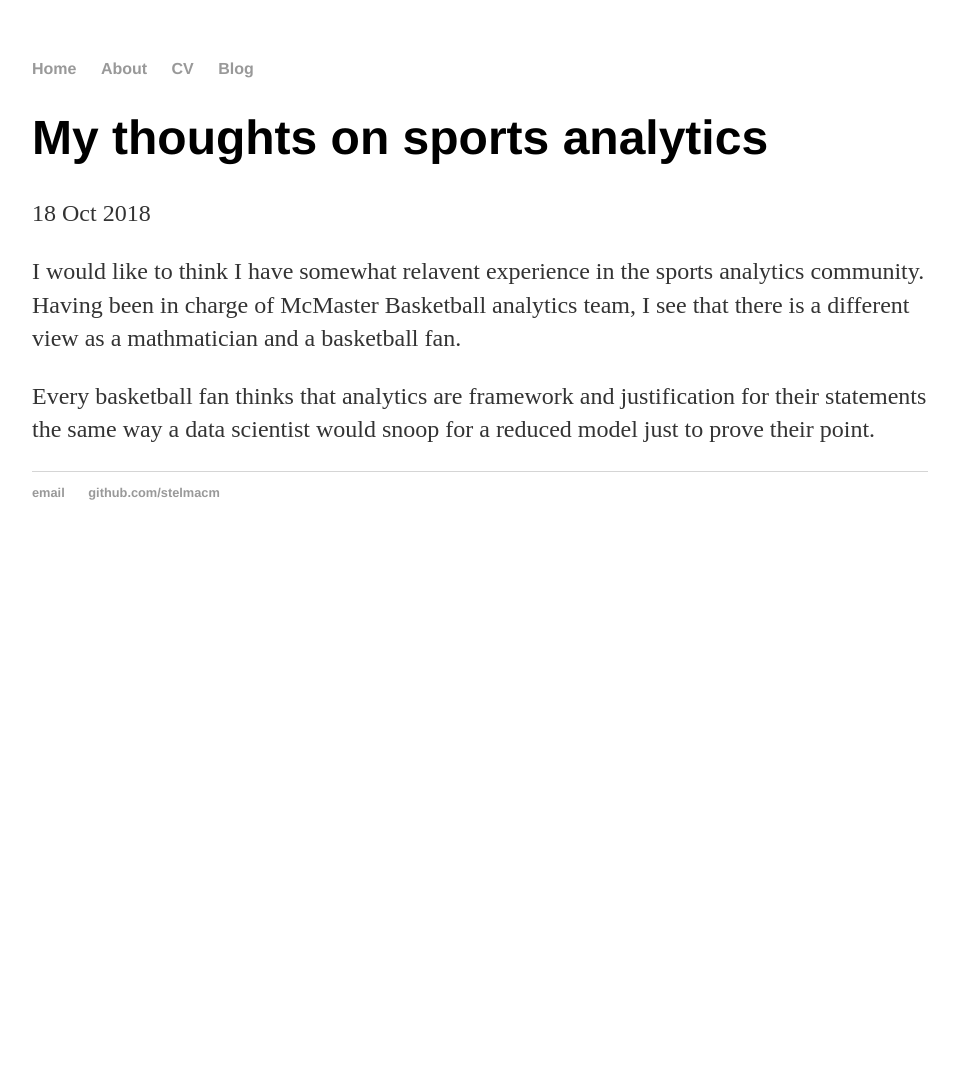
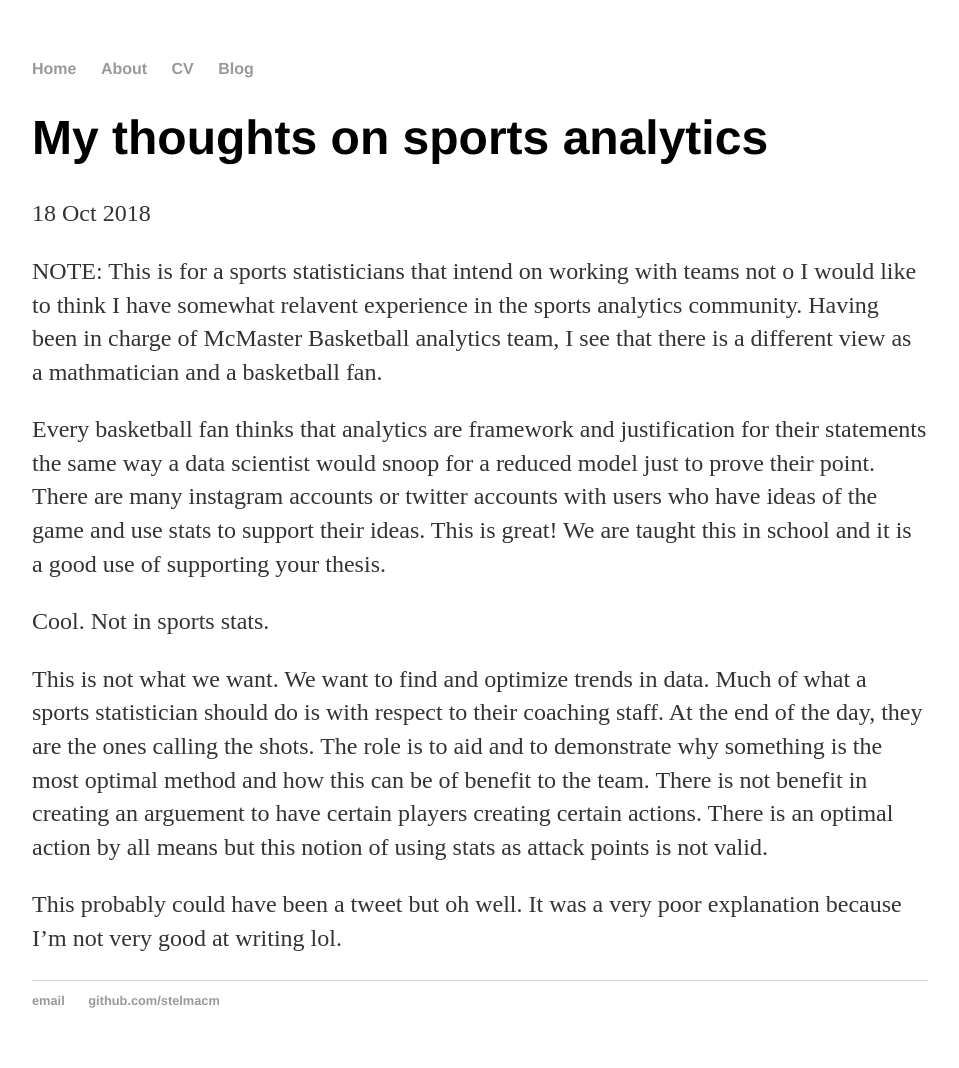
Before and after one commit to stelmacm/stelmacm.github.io, a Jekyll site: the page built from _posts/2019-10-18-new-post-site.md, in a window 1280 px wide. Shown: the whole page, without its empty margins (160-1119 px from the left). Built offline with Jekyll 4.4.1, drawn with Linux system fonts in a browser that asks for light colours; before the commit the page ends 900 px from its top, so only the background shows below that.

Commit message:
Update 2019-10-18-new-post-site.md

```diff
--- a/_posts/2019-10-18-new-post-site.md
+++ b/_posts/2019-10-18-new-post-site.md
@@ -3,7 +3,15 @@ layout: post
 title: "My thoughts on sports analytics"
 date: 2018-10-18
 ---
-
+NOTE: This is for a sports statisticians that intend on working with teams not o
 I would like to think I have somewhat relavent experience in the sports analytics community. Having been in charge of McMaster Basketball analytics team, I see that there is a different view as a mathmatician and a basketball fan.
 
 Every basketball fan thinks that analytics are framework and justification for their statements the same way a data scientist would snoop for a reduced model just to prove their point.
+There are many instagram accounts or twitter accounts with users who have ideas of the game and use stats to support their ideas.
+This is great! We are taught this in school and it is a good use of supporting your thesis.
+
+Cool. Not in sports stats.
+
+This is not what we want. We want to find and optimize trends in data. Much of what a sports statistician should do is with respect to their coaching staff. At the end of the day, they are the ones calling the shots. The role is to aid and to demonstrate why something is the most optimal method and how this can be of benefit to the team. There is not benefit in creating an arguement to have certain players creating certain actions. There is an optimal action by all means but this notion of using stats as attack points is not valid.
+
+This probably could have been a tweet but oh well. It was a very poor explanation because I'm not very good at writing lol.
```
